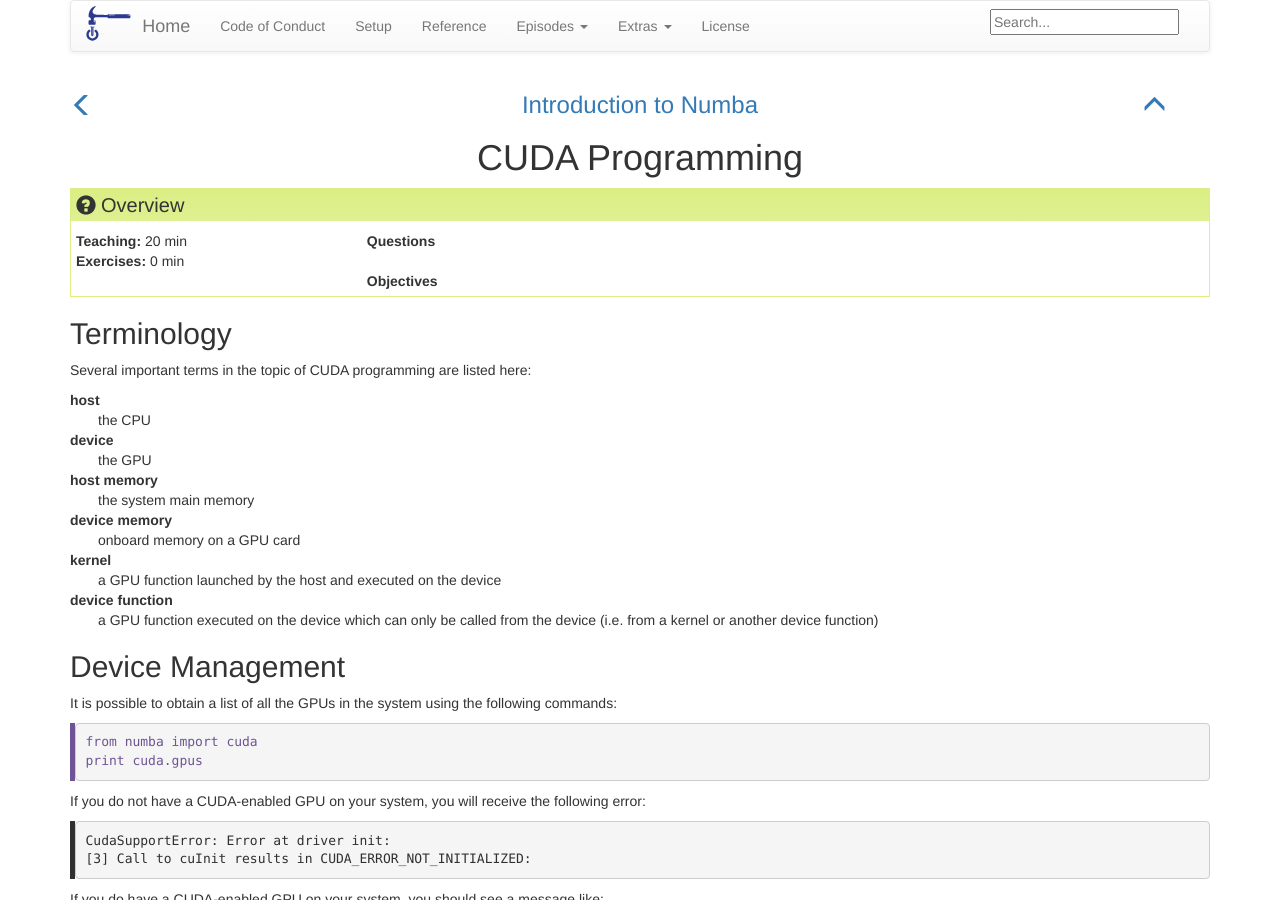
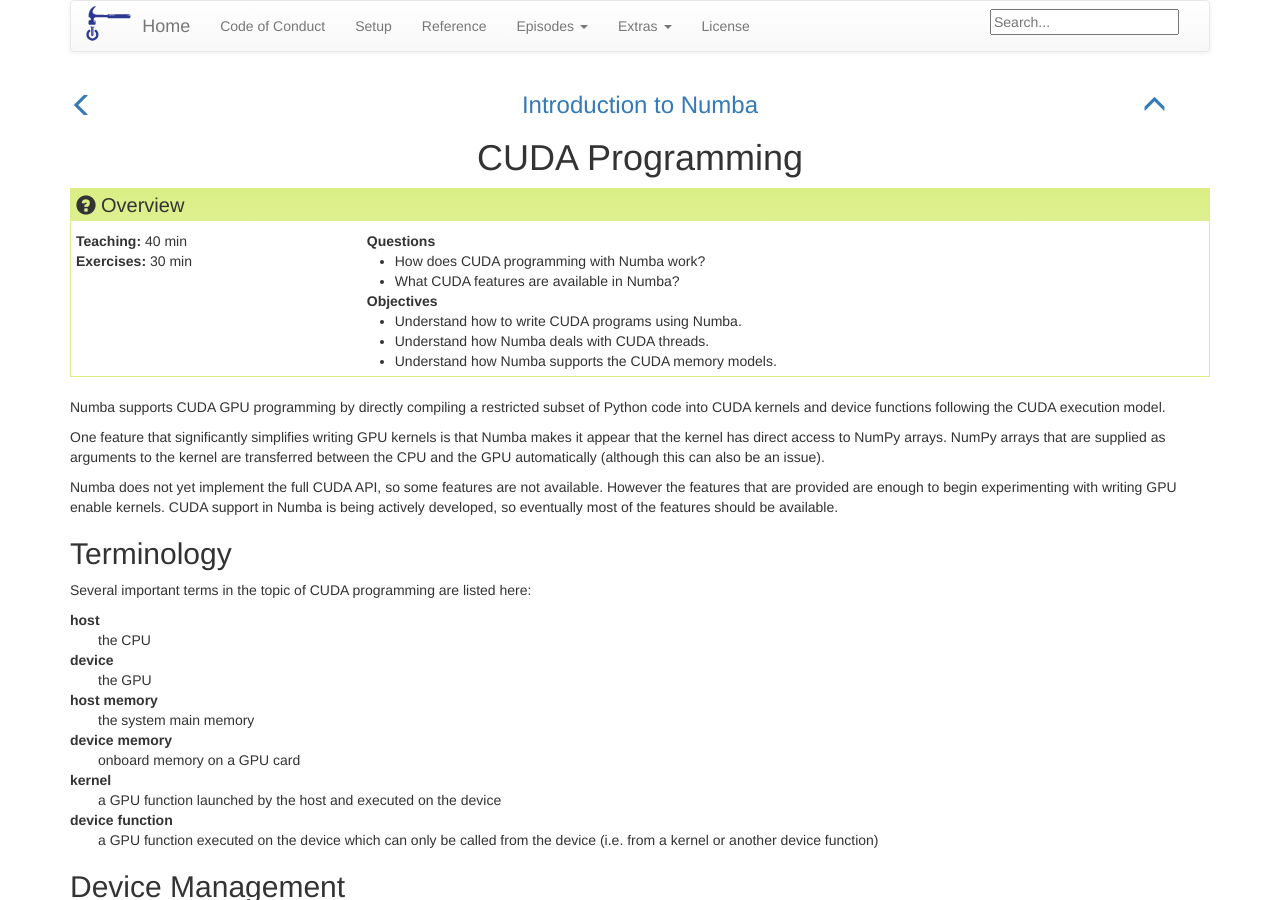
Before and after one commit to nyu-cds/python-numba, a Jekyll site: the page built from _episodes/05-cuda.md, in a window 1280 px wide and 900 px high. Built offline with Jekyll 4.4.1, drawn with Linux system fonts in a browser that asks for light colours; some of the changed text lies outside the part shown.

Commit message:
Signed-off-by: Greg Watson <g.watson@computer.org>

```diff
--- a/_episodes/05-cuda.md
+++ b/_episodes/05-cuda.md
@@ -1,11 +1,29 @@
 ---
 title: "CUDA Programming"
-teaching: 20
-exercises: 0
+teaching: 40
+exercises: 30
 questions:
+- "How does CUDA programming with Numba work?"
+- "What CUDA features are available in Numba?"
 objectives:
+- "Understand how to write CUDA programs using Numba."
+- "Understand how Numba deals with CUDA threads."
+- "Understand how Numba supports the CUDA memory models."
 keypoints:
+- "Numba provides an easy way to write CUDA programs."
+- "Many CUDA features are provided by Numba."
+- "Some of the low level CUDA API features are not supported by Numba."
 ---
+Numba supports CUDA GPU programming by directly compiling a restricted subset of Python code into CUDA kernels and device functions following the
+CUDA execution model.
+
+One feature that significantly simplifies writing GPU kernels is that Numba makes it appear that the kernel has direct access to NumPy arrays.
+NumPy arrays that are supplied as arguments to the kernel are transferred between the CPU and the GPU automatically (although this can also be an issue).
+
+Numba does not yet implement the full CUDA API, so some features are not available. However the features that are provided are enough to begin
+experimenting with writing GPU enable kernels. CUDA support in Numba is being actively developed, so eventually most of the features should be
+available.
+
 ## Terminology
 
 Several important terms in the topic of CUDA programming are listed here:
```
